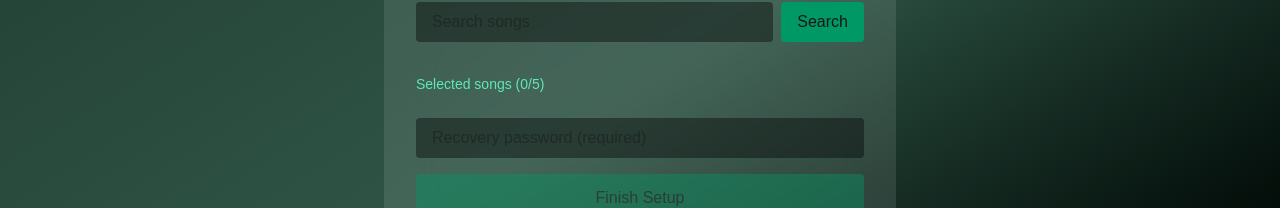
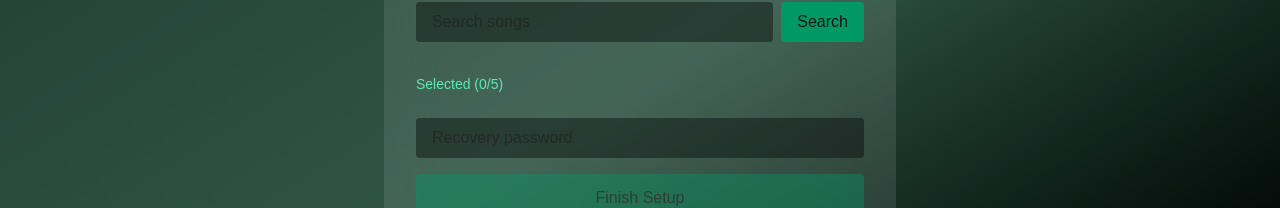
Before and after one commit to TheJackSinclair/MuFA, a Next.js app: page /setup in a window 1280 px wide. Shown: the part 312-520 px from the top of the page. Built offline with nearby package versions, Linux system fonts and the light colour scheme.

Commit message:
Fixing Suspense Issue

```diff
--- a/src/app/setup/page.tsx
+++ b/src/app/setup/page.tsx
@@ -1,7 +1,7 @@
 "use client";
 
+import { Suspense, useState } from "react";
 import { useSearchParams } from "next/navigation";
-import { useState } from "react";
 
 type Track = {
     id: string;
@@ -10,7 +10,10 @@ type Track = {
     preview_url?: string;
 };
 
-export default function SetupPage() {
+/* -----------------------------
+   Inner component (uses router)
+------------------------------ */
+function SetupInner() {
     const username = useSearchParams().get("u");
 
     const [query, setQuery] = useState("");
@@ -40,7 +43,9 @@ export default function SetupPage() {
 
         await fetch("/api/user", {
             method: "POST",
-            headers: { "Content-Type": "application/json" },
+            headers: {
+                "Content-Type": "application/json",
+            },
             body: JSON.stringify({
                 username,
                 password,
@@ -68,10 +73,9 @@ export default function SetupPage() {
                     </button>
                 </div>
 
-                {/* SEARCH RESULTS */}
-                <div className="grid grid-cols-1 gap-2 mb-4">
+                <div className="grid gap-2 mb-4">
                     {results.map((track) => {
-                        const isSelected = selected.find((s) => s.id === track.id);
+                        const selectedState = selected.find((s) => s.id === track.id);
 
                         return (
                             <button
@@ -79,14 +83,12 @@ export default function SetupPage() {
                                 onClick={() => toggleSong(track)}
                                 className={`text-left p-3 rounded-lg border transition
                 ${
-                                    isSelected
+                                    selectedState
                                         ? "bg-emerald-700 border-emerald-400"
                                         : "bg-white/5 border-white/10 hover:bg-white/10"
                                 }`}
                             >
-                                <div className="text-sm font-medium">
-                                    {track.name}
-                                </div>
+                                <div className="text-sm font-medium">{track.name}</div>
                                 <div className="text-xs text-emerald-300">
                                     {track.artist}
                                 </div>
@@ -95,17 +97,15 @@ export default function SetupPage() {
                     })}
                 </div>
 
-                {/* SELECTED SONGS */}
                 <div className="mb-4">
                     <p className="text-emerald-300 text-sm mb-2">
-                        Selected songs ({selected.length}/5)
+                        Selected ({selected.length}/5)
                     </p>
 
-                    <div className="space-y-2">
                     {selected.map((song) => (
                         <div
                             key={song.id}
-                                className="flex justify-between bg-white/5 rounded px-3 py-2"
+                            className="flex justify-between bg-white/5 rounded px-3 py-2 mb-2"
                         >
               <span>
                 {song.name} — {song.artist}
@@ -121,12 +121,10 @@ export default function SetupPage() {
                         </div>
                     ))}
                 </div>
-                </div>
 
-                {/* PASSWORD REQUIRED */}
                 <input
                     type="password"
-                    placeholder="Recovery password (required)"
+                    placeholder="Recovery password"
                     value={password}
                     onChange={(e) => setPassword(e.target.value)}
                     className="w-full mt-2 px-4 py-2 bg-black/40 rounded"
@@ -143,3 +141,21 @@ export default function SetupPage() {
         </main>
     );
 }
+
+/* -----------------------------
+   Suspense wrapper
+------------------------------ */
+
+export default function SetupPage() {
+    return (
+        <Suspense
+            fallback={
+                <main className="min-h-screen flex items-center justify-center bg-black text-emerald-200">
+                    Loading setup…
+                </main>
+            }
+        >
+            <SetupInner />
+        </Suspense>
+    );
+}
```
Lines whose indentation alone changed are shown as unchanged.
